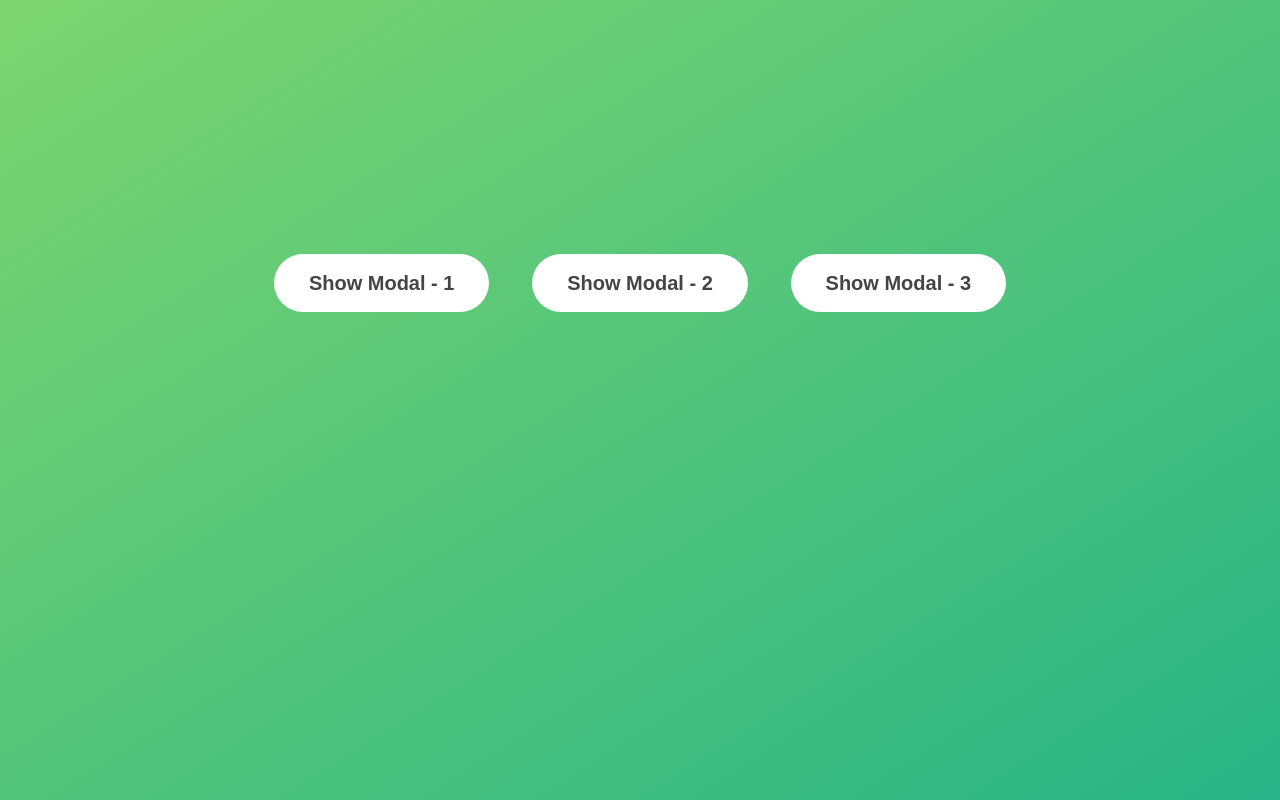
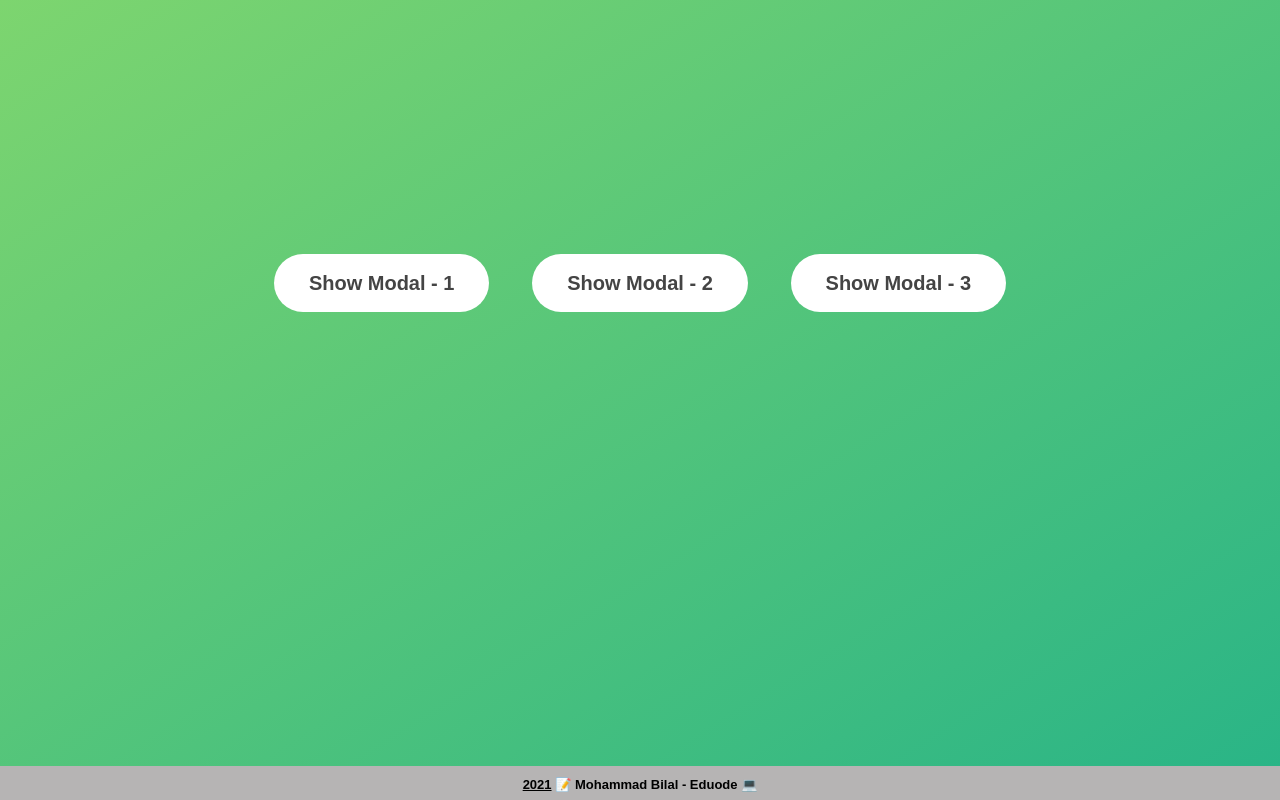
Before and after one commit to immohammedbilal98/The-Complete-JavaScript-Course-Project-2021, a plain HTML site: page 03. Complete JavaScript Projects/02. Modal/index.html in a window 1280 px wide. Drawn offline with Linux system fonts and the light colour scheme.

Commit message:
Updated Footer

```diff
--- a/03. Complete JavaScript Projects/01. Guess My Number/script.js
+++ b/03. Complete JavaScript Projects/01. Guess My Number/script.js
@@ -76,6 +76,7 @@ document.querySelector('.again').addEventListener('click', function () {
   //document.querySelector('.message').textContent = 'Start guessing...';
 
   document.querySelector('.score').textContent = score;
+  document.querySelector('.highscore').textContent = 0;
 
   document.querySelector('.number').textContent = '?';
   document.querySelector('.guess').value = '';
--- a/03. Complete JavaScript Projects/02. Modal/index.html
+++ b/03. Complete JavaScript Projects/02. Modal/index.html
@@ -28,6 +28,11 @@
       </p>
     </div>
     <div class="overlay hidden"></div>
+    <div class="footer">
+      <center>
+        <h4><u>2021</u> 📝 Mohammad Bilal - Eduode 💻</h4>
+      </center>
+    </div>
 
     <script src="script.js"></script>
   </body>
--- a/03. Complete JavaScript Projects/02. Modal/style.css
+++ b/03. Complete JavaScript Projects/02. Modal/style.css
@@ -91,3 +91,16 @@ p {
   backdrop-filter: blur(3px);
   z-index: 5;
 }
+
+.footer {
+  position: fixed;
+  left: 0;
+  bottom: 0;
+  width: 100%;
+  background-color: rgb(182, 180, 180);
+  color: rgb(0, 0, 0);
+  text-align: center;
+  padding-bottom: 6px;
+  padding-top: 9px;
+  font-size: small;
+}
```
Also changed, not shown: 03. Complete JavaScript Projects/01. Guess My Number/index.html (+3 -1 lines).
